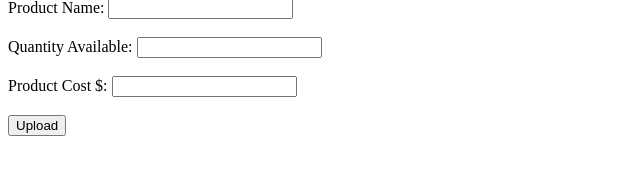
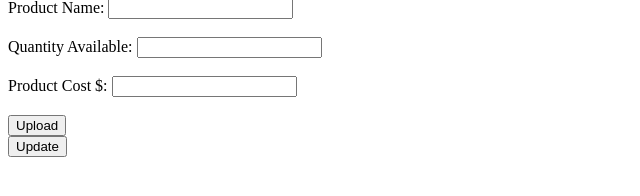
Before and after one commit to haroldfarmer/inventory, a plain HTML site: page front_end/index.html in a window 1280 px wide. Shown: the part 28-224 px from the top of the page, without its empty margins (0-640 px from the left). Drawn offline with Linux system fonts and the light colour scheme; no server answers.

Commit message:
Add a update bitton to update the db

```diff
--- a/front_end/index.html
+++ b/front_end/index.html
@@ -23,5 +23,8 @@
 
         <input type="submit" value="Upload">
     </form>
+    <form onsubmit="event.preventDefault(); update();">
+        <input type="submit" value="Update">
+    </form>
 </body>
 </html>
```
